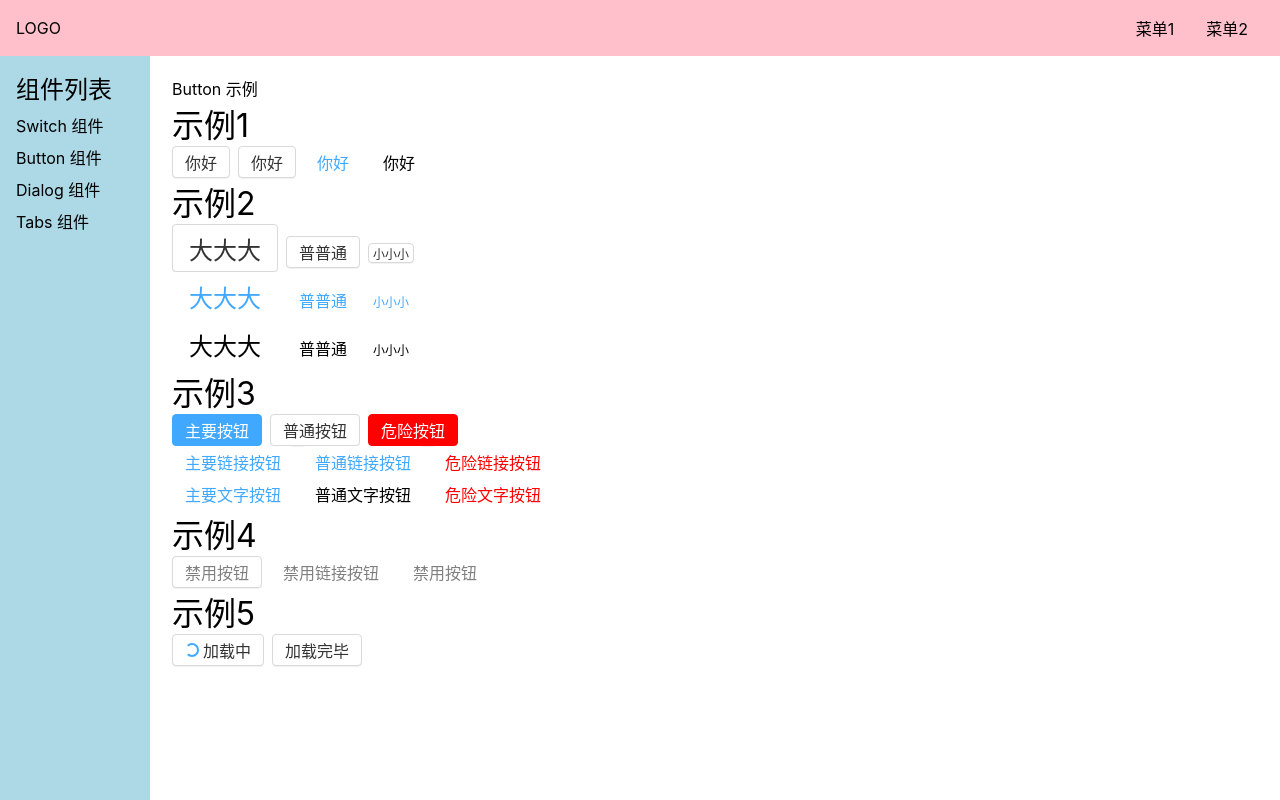
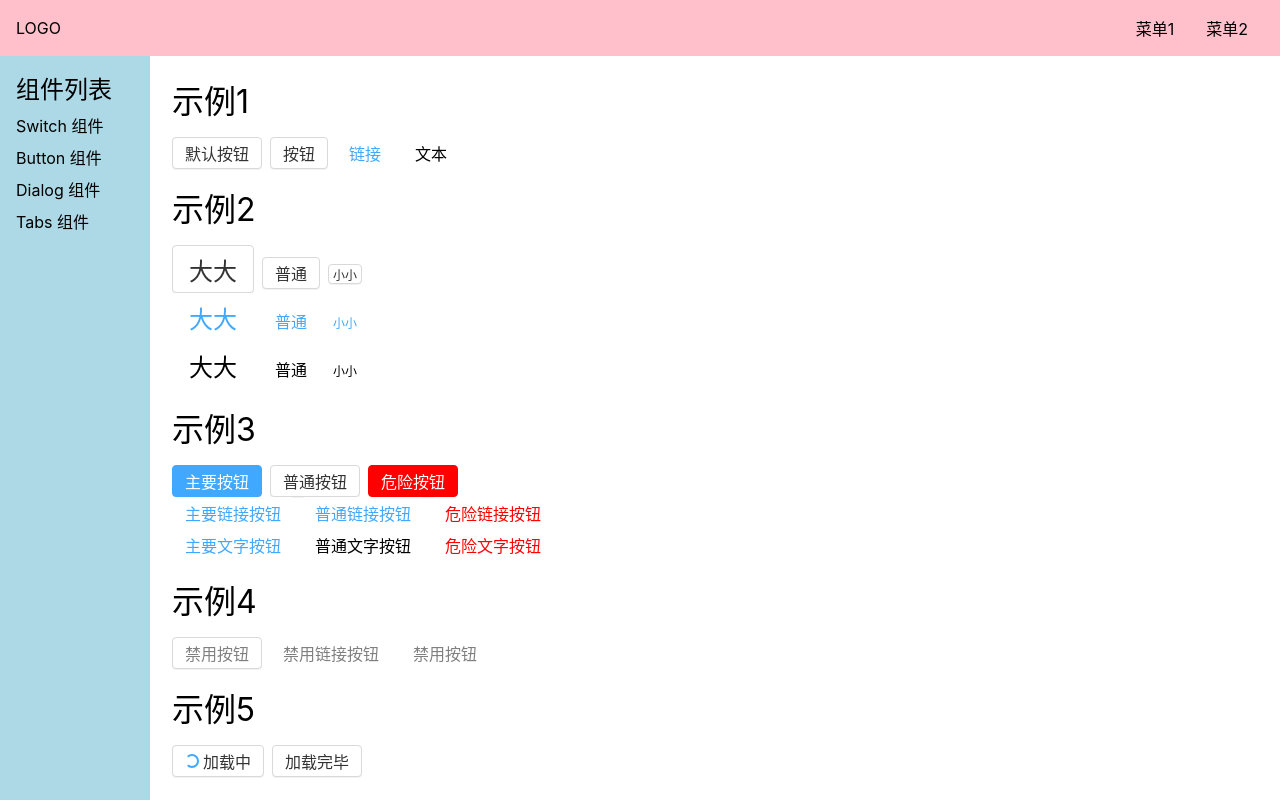
Before and after one commit to adekang/gulu-ui, a Vue app: page /#/doc/button in a window 1280 px wide. Built offline with nearby package versions, Linux system fonts and the light colour scheme.

Commit message:
创建Dialog.vue 完成CSS HTML

```diff
--- a/src/components/Doc/ButtonDemo.vue
+++ b/src/components/Doc/ButtonDemo.vue
@@ -1,28 +1,27 @@
 <template>
-  <div>Button 示例</div>
   <h1>示例1</h1>
   <div>
-    <Button>你好</Button>
-    <Button theme="button">你好</Button>
-    <Button theme="link">你好</Button>
-    <Button theme="text">你好</Button>
+    <Button>默认按钮</Button>
+    <Button theme="button">按钮</Button>
+    <Button theme="link">链接</Button>
+    <Button theme="text">文本</Button>
   </div>
   <h1>示例2</h1>
   <div>
     <div>
-      <Button size="big">大大大</Button>
-      <Button>普普通</Button>
-      <Button size="small">小小小</Button>
+      <Button size="big">大大</Button>
+      <Button>普通</Button>
+      <Button size="small">小小</Button>
     </div>
     <div>
-      <Button theme="link" size="big">大大大</Button>
-      <Button theme="link">普普通</Button>
-      <Button size="small" theme="link">小小小</Button>
+      <Button theme="link" size="big">大大</Button>
+      <Button theme="link">普通</Button>
+      <Button theme="link" size="small" >小小</Button>
     </div>
     <div>
-      <Button size="big" theme="text">大大大</Button>
-      <Button theme="text">普普通</Button>
-      <Button size="small" theme="text">小小小</Button>
+      <Button size="big" theme="text">大大</Button>
+      <Button theme="text">普通</Button>
+      <Button size="small" theme="text">小小</Button>
     </div>
   </div>
   <h1>示例3</h1>
@@ -71,5 +70,10 @@
 </script>
 
 <style lang='scss' scoped>
-
+ h1{
+   margin: 15px 0;
+ }
+ h1:first-child{
+   margin-top: 0;
+ }
 </style>
--- a/src/components/Doc/DialogDemo.vue
+++ b/src/components/Doc/DialogDemo.vue
@@ -1,9 +1,15 @@
 <template>
-  <div>dialog</div>
+  <Dialog/>
 </template>
 
 <script lang='ts'>
+import Dialog from '../../lib/Dialog.vue';
 
+export default {
+  components: {
+    Dialog
+  }
+};
 </script>
 
 <style lang='scss' scoped>
--- a/src/lib/Button.vue
+++ b/src/lib/Button.vue
@@ -74,8 +74,10 @@
   box-shadow: 0 1px 0 fade-out(black, 0.95);
   transition: background 250ms;
 
+
   & + & {
     margin-left: 8px;
+
   }
 
   &:hover,
--- /dev/null
+++ b/src/lib/Dialog.vue
@@ -0,0 +1,103 @@
+<template>
+  <div class="gulu-dialog-overlay"></div>
+  <div class="gulu-dialog-wrapper">
+    <div class="gulu-dialog">
+      <header>标题 <span class="gulu-dialog-close"></span></header>
+      <main>
+        <p>第一行字</p>
+        <p>第二行字</p>
+      </main>
+      <footer>
+        <Button level="main">OK</Button>
+        <Button>Cancel</Button>
+      </footer>
+    </div>
+  </div>
+</template>
+
+<script lang='ts'>
+import Button from './Button.vue';
+
+export default {
+  components: {
+    Button
+  }
+};
+
+</script>
+
+<style lang='scss'>
+$radius: 4px;
+$border-color: #d9d9d9;
+.gulu-dialog {
+  background: white;
+  border-radius: $radius;
+  box-shadow: 0 0 3px fade_out(black, 0.5);
+  min-width: 15em;
+  max-width: 90%;
+
+  &-overlay {
+    position: fixed;
+    top: 0;
+    left: 0;
+    width: 100%;
+    height: 100%;
+    background: fade_out(black, 0.5);
+    z-index: 10;
+  }
+
+  &-wrapper {
+    position: fixed;
+    left: 50%;
+    top: 50%;
+    transform: translate(-50%, -50%);
+    z-index: 11;
+  }
+
+  > header {
+    padding: 12px 16px;
+    border-bottom: 1px solid $border-color;
+    display: flex;
+    align-items: center;
+    justify-content: space-between;
+    font-size: 20px;
+  }
+
+  > main {
+    padding: 12px 16px;
+  }
+
+  > footer {
+    border-top: 1px solid $border-color;
+    padding: 12px 16px;
+    text-align: right;
+  }
+
+  &-close {
+    position: relative;
+    display: inline-block;
+    width: 16px;
+    height: 16px;
+    cursor: pointer;
+
+    &::before,
+    &::after {
+      content: '';
+      position: absolute;
+      height: 1px;
+      background: black;
+      width: 100%;
+      top: 50%;
+      left: 50%;
+    }
+
+    &::before {
+      transform: translate(-50%, -50%) rotate(-45deg);
+    }
+
+    &::after {
+      transform: translate(-50%, -50%) rotate(45deg);
+    }
+  }
+}
+</style>
```
